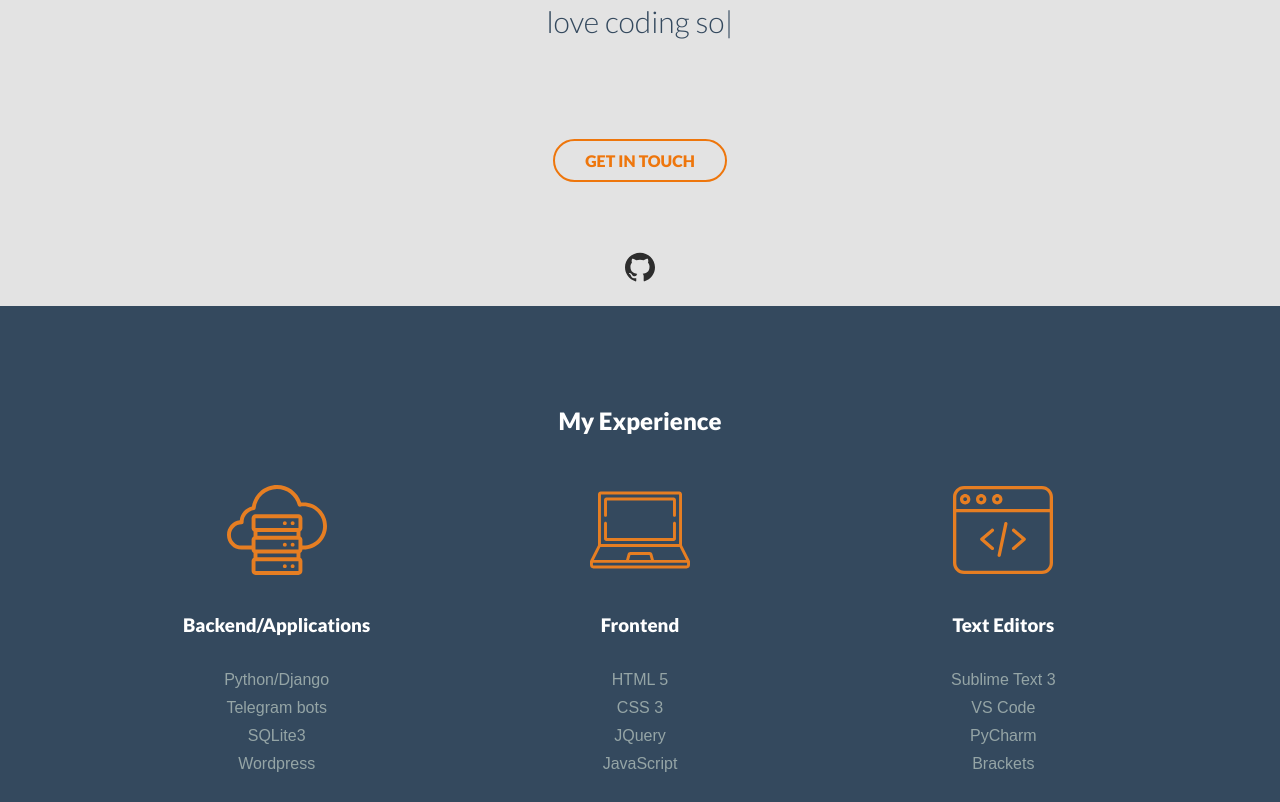
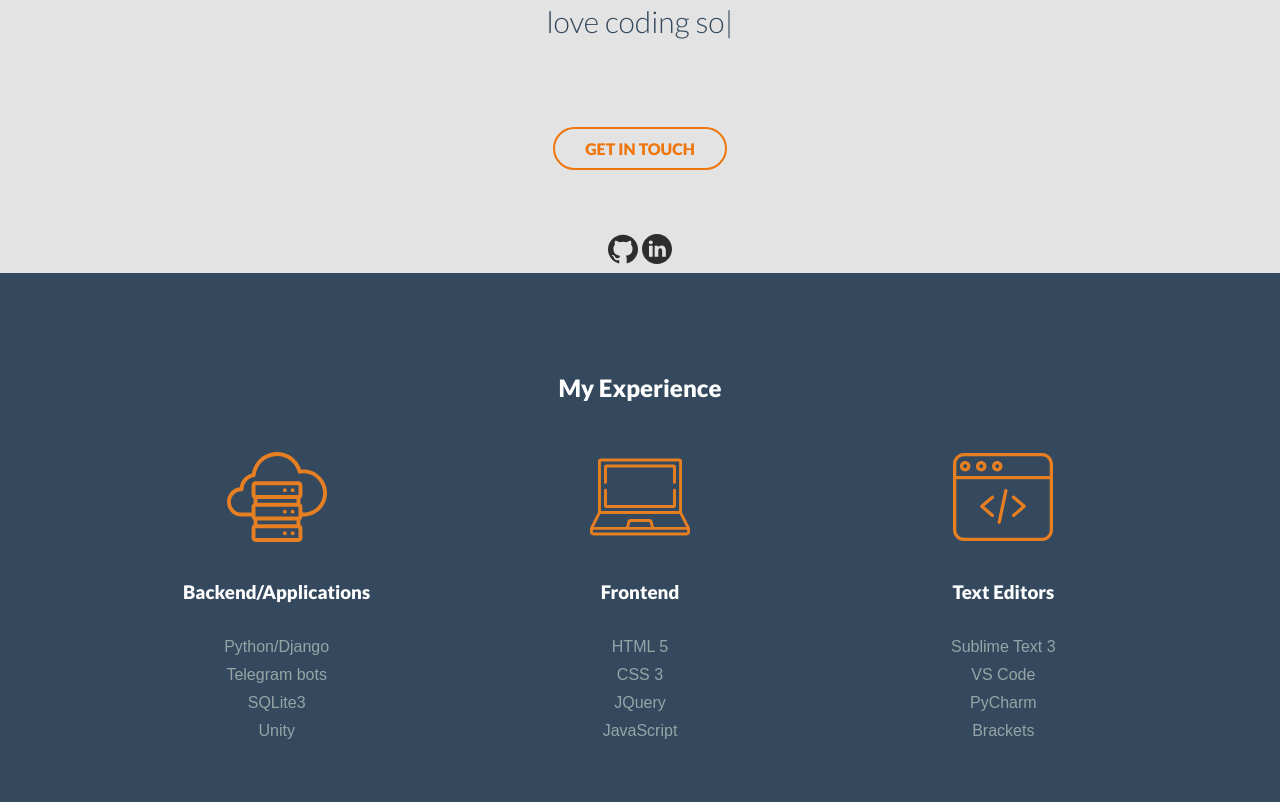
Before and after one commit to beep-31/portfolio, a plain HTML site: page index.html in a window 1280 px wide. Shown: the part 418-1220 px from the top of the page. Drawn offline with nearby package versions, Linux system fonts and the light colour scheme.

Commit message:
Get in touch button bug was fixed(unwanted movement was removed) add I also added my linkedin

```diff
--- a/index.html
+++ b/index.html
@@ -95,6 +95,11 @@
     </symbol>
 </svg>
 
+<svg style="display: none;">
+    <symbol id="linkedin" viewBox = "0 0 512 512">
+        <g><path d="m256 0c-141.363281 0-256 114.636719-256 256s114.636719 256 256 256 256-114.636719 256-256-114.636719-256-256-256zm-74.390625 387h-62.347656v-187.574219h62.347656zm-31.171875-213.1875h-.40625c-20.921875 0-34.453125-14.402344-34.453125-32.402344 0-18.40625 13.945313-32.410156 35.273437-32.410156 21.328126 0 34.453126 14.003906 34.859376 32.410156 0 18-13.53125 32.402344-35.273438 32.402344zm255.984375 213.1875h-62.339844v-100.347656c0-25.21875-9.027343-42.417969-31.585937-42.417969-17.222656 0-27.480469 11.601563-31.988282 22.800781-1.648437 4.007813-2.050781 9.609375-2.050781 15.214844v104.75h-62.34375s.816407-169.976562 0-187.574219h62.34375v26.558594c8.285157-12.78125 23.109375-30.960937 56.1875-30.960937 41.019531 0 71.777344 26.808593 71.777344 84.421874zm0 0"/></g>
+    </symbol>
+</svg>
 
 <body>
     <section class="intro">
@@ -119,6 +124,11 @@
                     <use xlink:href="#github"></use>
                 </svg>
             </a>
+            <a href="https://www.linkedin.com/in/alex-scheglov-2a47b41a4/">
+                <svg>
+                    <use xlink:href="#linkedin"></use>
+                </svg>
+            </a>
         </div>
     </section>
 
@@ -139,7 +149,7 @@
                             <li>Python/Django</li>
                             <li>Telegram bots</li>
                             <li>SQLite3</li>
-                            <li>Wordpress</li>
+                            <li>Unity</li>
                         </ul>
                 </div>
                 <div class="block">
--- a/styles/style.css
+++ b/styles/style.css
@@ -30,9 +30,12 @@ body, html{
     overflow-x: hidden;
 }
 
+.works a{
+    display: inline-block;
+}
+
 a{
     text-decoration: none;
-    display: inline-block;
 }
 
 ul, li{
@@ -107,8 +110,10 @@ ul, li{
 }
 
 .contact-button{
+    position: relative;
+    margin-bottom: 70px;
+    width: 100%;
     text-align: center;
-    margin-bottom: 70px;
 }
 
 .intro .contact-btn{
@@ -131,7 +136,9 @@ ul, li{
 }
 
 .intro .icon{
-    text-align: center;
+    display: flex;
+    flex-direction: row;
+    justify-content: center;
 }
 
 .intro svg{
@@ -141,6 +148,7 @@ ul, li{
     margin-bottom: 20px;
     opacity: 0.8;
     transition: 0.3s ease-in-out;
+    margin: 5px 2px;
 }
 
 .intro svg:hover{
```
